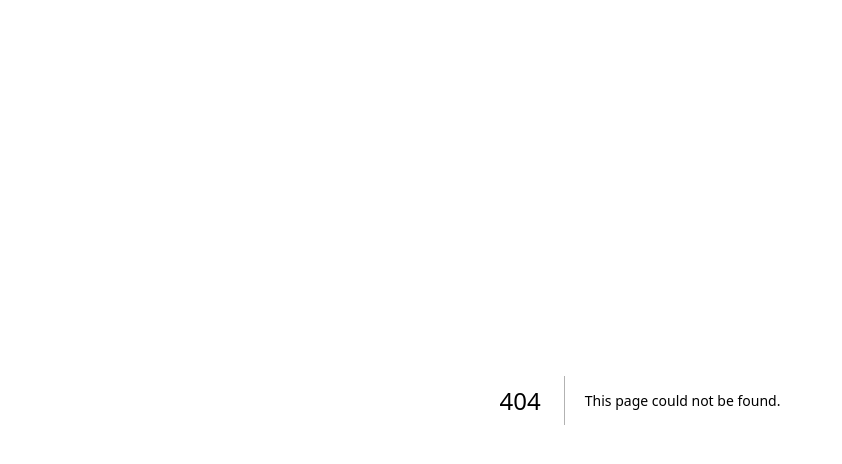
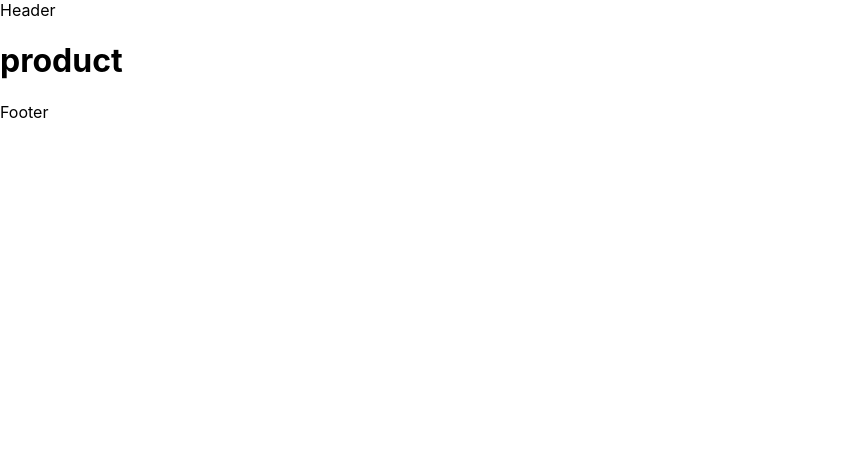
Before and after one commit to anilsoylu/NextJs-Learning, a Next.js app: page /product in a window 1280 px wide. Before the commit this address had no page. Shown: the top 464 px of the page, without its empty margins (0-842 px from the left). Built offline with nearby package versions, Linux system fonts and the light colour scheme.

Commit message:
'use/nlayout/ncomponents'

```diff
--- /dev/null
+++ b/components/Footer.js
@@ -0,0 +1,7 @@
+import React from "react"
+
+function Footer() {
+  return <div>Footer</div>
+}
+
+export default Footer
--- /dev/null
+++ b/components/Header.js
@@ -0,0 +1,7 @@
+import React from "react"
+
+function Header() {
+  return <div>Header</div>
+}
+
+export default Header
--- /dev/null
+++ b/layout/Layout.js
@@ -0,0 +1,15 @@
+import React from "react"
+import Footer from "../components/Footer"
+import Header from "../components/Header"
+
+function Layout({ children }) {
+  return (
+    <>
+      <Header />
+      {children}
+      <Footer />
+    </>
+  )
+}
+
+export default Layout
--- a/pages/_app.js
+++ b/pages/_app.js
@@ -1,7 +1,12 @@
-import '../styles/globals.css'
+import "../styles/globals.css"
+import Layout from "../layout/Layout"
 
 function MyApp({ Component, pageProps }) {
-  return <Component {...pageProps} />
+  return (
+    <Layout>
+      <Component {...pageProps} />
+    </Layout>
+  )
 }
 
 export default MyApp
--- /dev/null
+++ b/pages/product.js
@@ -0,0 +1,15 @@
+import Head from "next/head"
+
+function product() {
+  return (
+    <>
+      <Head>
+        <title>Product</title>
+        <meta name="description" content="bu sayfa ürün sayfasıdır." />
+      </Head>
+      <h1>product</h1>
+    </>
+  )
+}
+
+export default product
```
Also changed, not shown: pages/about.js (added, +7 -0 lines).
